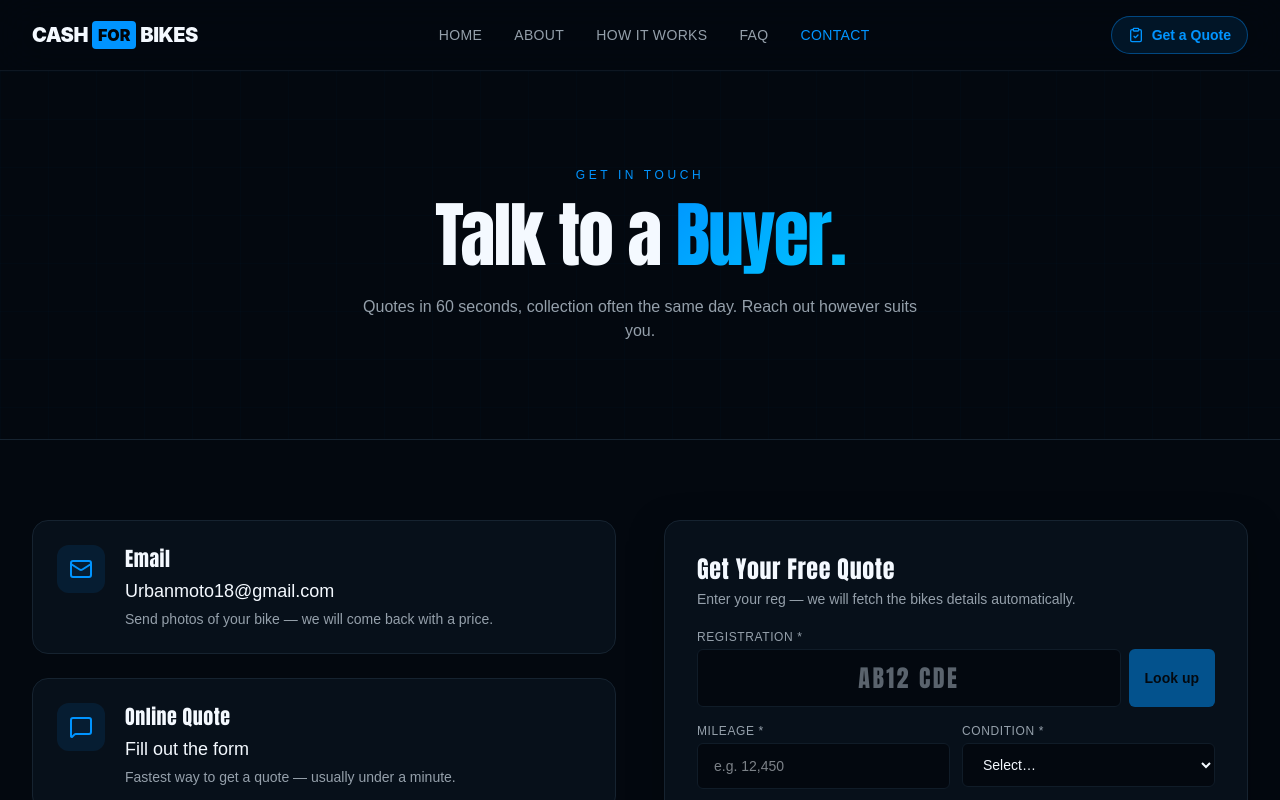
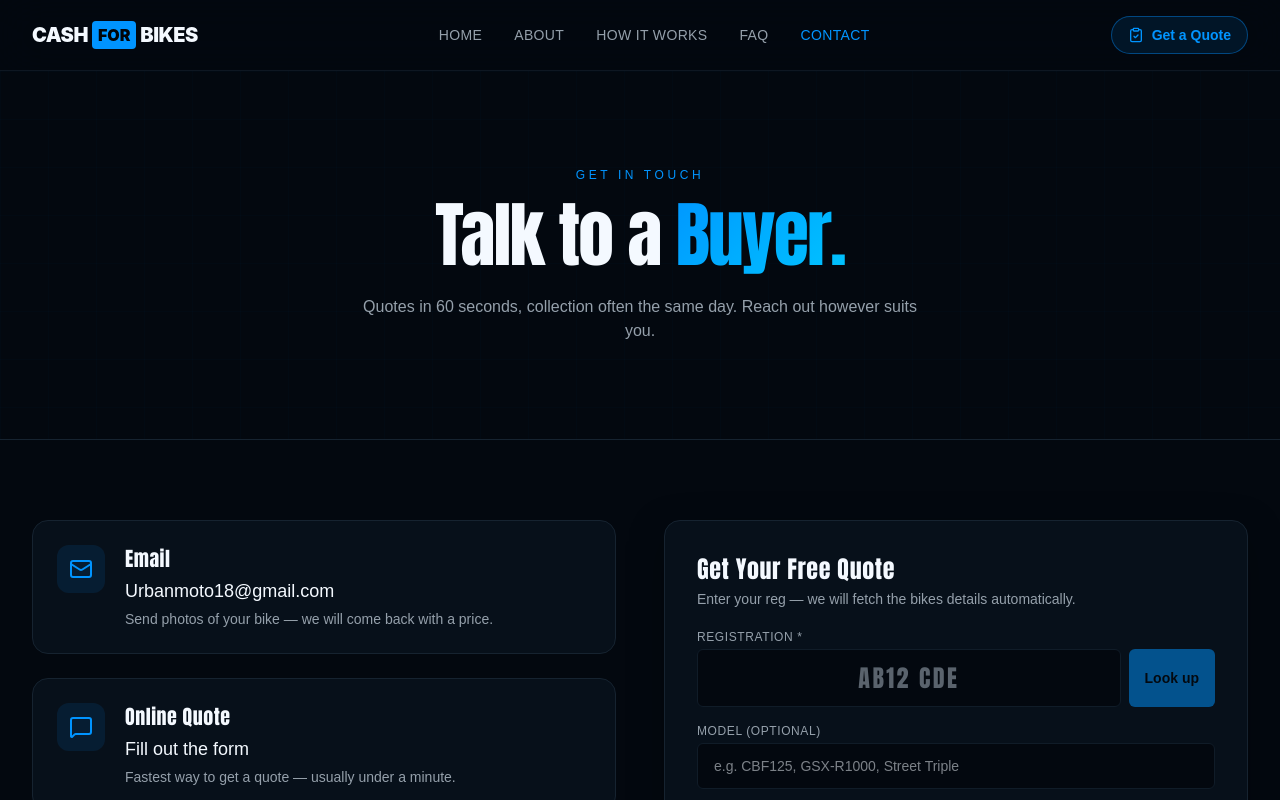
Before and after one commit to LuJian2024/Bike, a Next.js app: page /contact in a window 1280 px wide. Shown: the top 800 px of the page. Built offline with nearby package versions, Linux system fonts and the light colour scheme.

Commit message:
add optional model field

```diff
--- a/src/app/api/quote/route.js
+++ b/src/app/api/quote/route.js
@@ -15,6 +15,7 @@ const lookupSchema = z.object({
 
 
 const submitSchema = z.object({
+  model: z.string().trim().optional().nullable(),
   name: z.string().trim().min(1).max(80),
   email: z.string().trim().email().max(160),
   phone: z.string().trim().min(1).max(30),
@@ -61,6 +62,7 @@ export async function POST(request) {
       // NEW: multipart branch — form submission SO sliki
       const form = await request.formData();
       body = {
+        model: form.get("model"),
         name: form.get("name"),
         email: form.get("email"),
         phone: form.get("phone"),
@@ -240,14 +242,15 @@ console.log(`Multipart form: ${body.name}, ${attachments.length} image(s)`);
   // end changed
       const { data: emailData, error: emailError } = await resend.emails.send({
         from: 'CashForBikes <noreply@cashforbikes.co.uk>',
-      // to: ['julijana3uneva@gmail.com'],
+      //  to: ['julijana3uneva@gmail.com'],
         //from: 'CashForBikes <onboarding@resend.dev>',
         // to: ['jian.lu.ou@gmail.com'],
-         to: ['Urbanmoto18@gmail.com'],
+        to: ['Urbanmoto18@gmail.com'],
         subject: `[New Quote] ${data.name} - ${reg}`,
         replyTo: data.email,
         html: `
           <h2>New Quote Request</h2>
+          <p><strong>Model:</strong> ${data.model}</p>
           <p><strong>Name:</strong> ${data.name}</p>
           <p><strong>Phone:</strong> ${data.phone}</p>
           <p><strong>Email:</strong> ${data.email}</p>
--- a/src/components/QuoteForm.tsx
+++ b/src/components/QuoteForm.tsx
@@ -38,6 +38,7 @@ export function QuoteForm({ compact = false }: { compact?: boolean }) {
   const [phone, setPhone] = useState("");
   const [postcode, setPostcode] = useState("");
   const [mileage, setMileage] = useState("");
+  const [model, setModel] = useState("");
   const [condition, setCondition] = useState<(typeof CONDITIONS)[number] | "">("");
   const [notes, setNotes] = useState("");
 
@@ -110,6 +111,7 @@ export function QuoteForm({ compact = false }: { compact?: boolean }) {
       if (images.length > 0) {
         // NEW: multipart кога има слики
         const fd = new FormData();
+        fd.append("model", model);
         fd.append("name", name);
         fd.append("email", email);
         fd.append("phone", phone);
@@ -128,6 +130,7 @@ export function QuoteForm({ compact = false }: { compact?: boolean }) {
           method: "POST",
           headers: { "Content-Type": "application/json" },
           body: JSON.stringify({
+            model,
             name,
             email,
             phone,
@@ -228,7 +231,12 @@ export function QuoteForm({ compact = false }: { compact?: boolean }) {
             </div>
           </div>
         )}
-
+        <Field
+          label="Model (optional)"
+          value={model}
+          onChange={setModel}
+          placeholder="e.g. CBF125, GSX-R1000, Street Triple"
+        />
         <div className="grid gap-3 md:grid-cols-2">
           <Field
             label="Mileage *"
```
